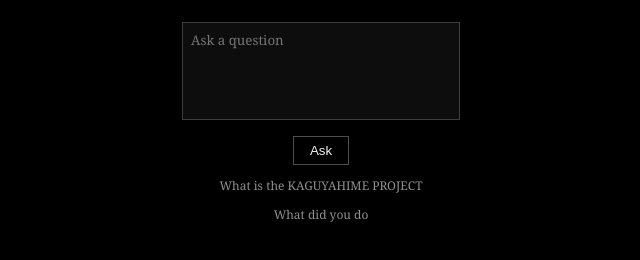
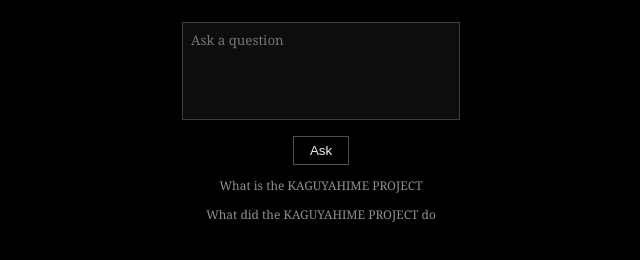
Before and after one commit to KAGUYAHIME-PROJECT/Kaguyahime, a plain HTML site: page index.html in a window 1280 px wide. Shown: the part 296-556 px from the top of the page, without its empty margins (319-959 px from the left). Drawn offline with Linux system fonts and the light colour scheme.

Commit message:
Update index.html

```diff
--- a/index.html
+++ b/index.html
@@ -72,7 +72,7 @@
     What is the KAGUYAHIME PROJECT
   </div>
   <div class="preset" onclick="askPreset(1)">
-    What did you do
+    What did the KAGUYAHIME PROJECT do
   </div>
 
   <div id="response"></div>
```
